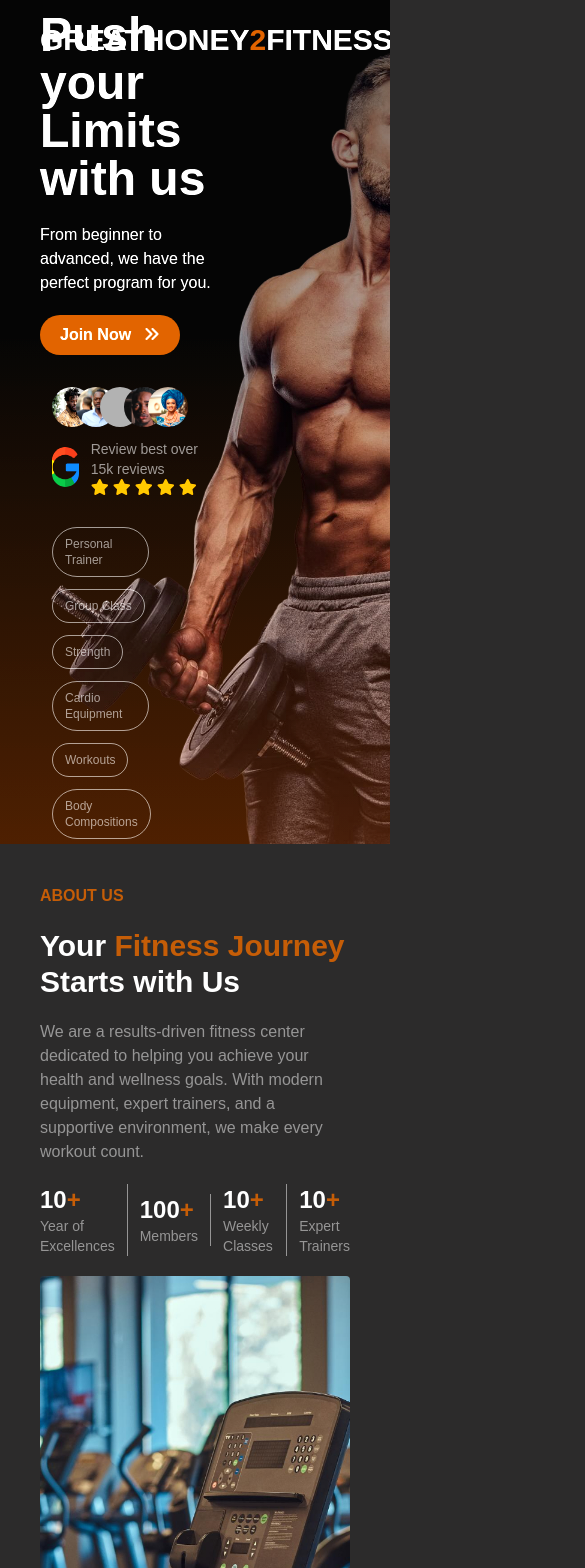
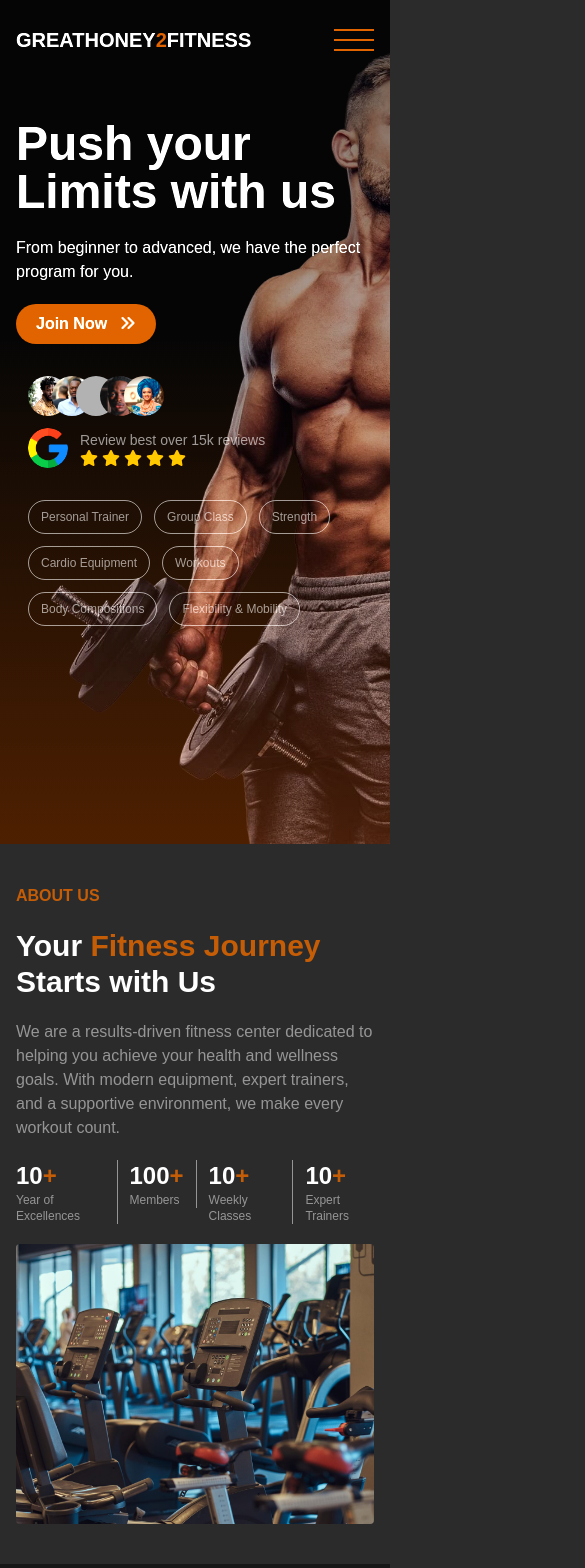
Before and after one commit to Osemensilas/gym01, a Next.js app: page / in a window 390 px wide. Shown: the top 1568 px of the page, 585 px wide, since content can reach past the window. Built offline with nearby package versions, Linux system fonts and the light colour scheme; grey boxes are pictures that could not be loaded.

Commit message:
New Commit

```diff
--- a/app/globals.css
+++ b/app/globals.css
@@ -16,6 +16,7 @@
   --color-grey: var(--grey);
 }
 
+html,
 body {
   height: max-content;
   width: 100vw;
@@ -87,3 +88,38 @@ body {
   background: var(--background);
   opacity: 0.4;
 }
+
+.ham-container{
+  position: relative;
+  z-index: 20;
+}
+
+.hamburger{
+  position: absolute;
+  top: 50%;
+  left: 50%;
+  transform: translate(-50%, -50%);
+  height: 2px;
+  width: 100%;
+  background: var(--primary);
+}
+
+.hamburger::after{
+  content: '';
+  position: absolute;
+  top: -10px;
+  left: 0;
+  height: 2px;
+  width: 100%;
+  background: var(--primary);
+}
+
+.hamburger::before{
+  content: '';
+  position: absolute;
+  top: 10px;
+  left: 0;
+  height: 2px;
+  width: 100%;
+  background: var(--primary);
+}
--- a/components/Footer.tsx
+++ b/components/Footer.tsx
@@ -5,11 +5,11 @@ import Link from 'next/link';
 const Footer = () => {
     return (
         <>
-        <footer className="h-max w-full bg-foreground px-10 py-10">
-            <div className="h-max w-full flex items-start justify-between">
-                <div className="h-max w-max flex flex-col gap-5">
+        <footer className="h-max w-full bg-foreground px-4 sm:px-10 py-10">
+            <div className="h-max w-full flex flex-col sm:flex-row items-start justify-between">
+                <div className="h-max w-full sm:w-max flex flex-col justify-center items-center gap-5">
                     <div className="h-max w-max">
-                        <div className="text-3xl text-accent font-bold">GREATHONEY<span className="text-primary">2</span>FITNESS</div>
+                        <div className="text-xl sm:text-3xl text-accent font-bold">GREATHONEY<span className="text-primary">2</span>FITNESS</div>
                     </div>
                     <div className="h-max w-max">
                         <ul className="hmax w-max flex items-center gap-4">
@@ -36,9 +36,8 @@ const Footer = () => {
                         </ul>
                     </div>
                 </div>
-                <div className="h-max w-max">
-                    <h3 className="text-xl font-bold text-header mb-3">Main Links</h3>
-                        <ul className="h-max w-max flex items-start gap-10">
+                <div className="h-max w-full sm:w-max my-5 sm:my-0">
+                    <ul className="h-max w-full sm:w-max flex items-center justify-center sm:items-start gap-3 sm:gap-10">
                         <li className="text-accent text-base hover:text-primary transition-colors duration-300">
                             <Link href={"/"}>Home</Link>
                         </li>
@@ -53,9 +52,9 @@ const Footer = () => {
                         </li>
                     </ul>
                 </div>
-                <div className="h-max w-max">
-                    <form action="/" onSubmit={(e) => e.preventDefault()} className="">
-                        <h2 className="text-xl font-bold text-accent mb-3">Subscribe to our newsletter</h2>
+                <div className="h-max w-full sm:w-max mb-5 sm:mb-0">
+                    <form action="/" onSubmit={(e) => e.preventDefault()} className="w-full sm:w-max">
+                        <h2 className="text-xl text-center sm:text-start font-bold text-accent mb-3">Subscribe to our newsletter</h2>
                         <div className="h-max">
                             <input type="email" placeholder="Enter your email" className="w-full text-accent px-4 py-2 rounded-md border border-grey text-sm" required />
                         </div>
--- a/components/Header.tsx
+++ b/components/Header.tsx
@@ -2,21 +2,35 @@
 
 import Link from 'next/link';
 import { usePathname } from 'next/navigation';
+import { useState } from 'react';
 
 const Header = () => {
 
     const pathname = usePathname();
 
+    const [openNav, setOpenNav] = useState(false);
+
+    const toggleNav = () => {
+        setOpenNav(!openNav);
+    }
+
     return(
         <>
-        <header className={`relative z-10 h-20 w-full flex items-center justify-between px-10
-            ${pathname === "/" ? "hidden" : ""}
+        <header className={`relative z-10 h-20 w-full flex sm:px-10
+            ${pathname === "/" ? "hidden" : "items-center justify-between"}
+            ${openNav ? "fixed h-screen top-0 left-0 px-0" : "px-4 items-center justify-between"}
             `}>
-            <div className="h-max w-max">
-                <div className="text-3xl text-accent font-bold">GREATHONEY<span className="text-primary">2</span>FITNESS</div>
+            <div className={`"h-max w-max
+                    ${openNav ? "hidden" : ""}
+                    `}>
+                <div className="text-xl sm:text-3xl text-accent font-bold">GREATHONEY<span className="text-primary">2</span>FITNESS</div>
             </div>
-            <div className="h-max w-max flex items-center gap-40">
-                <ul className="h-max w-max flex items-center gap-5">
+            <div className={`sm:w-max flex items-center gap-40
+                    ${openNav ? "flex-col w-4/5 bg-background h-screen" : "h-max hidden sm:flex"}
+                    `}>
+                <ul className={`h-max sm:flex gap-5
+                        ${openNav ? "flex flex-col w-full items-start  p-5" : "items-center hidden w-max"}
+                        `}>
                     <li className="h-max w-max flex flex-col gap-0.5">
                         <Link href="/" className={`font-semi-bold
                             ${pathname === "/" ? "text-primary" : "text-accent"}
@@ -50,9 +64,17 @@ const Header = () => {
                             `}></span>
                     </li>
                 </ul>
-                <div className="">
-                    <button className="cursor-pointer py-2 px-5 rounded-full bg-primary text-accent font-bold text-base">Free Trial</button>
+                <div className={`${openNav ? "w-full h-max flex px-5" : ""}`}>
+                    <button className={`cursor-pointer py-2 px-5 rounded-full bg-primary text-accent font-bold text-base
+                        ${openNav ? "w-full" : ""}
+                        `}>Free Trial</button>
                 </div>
+            </div>
+            <div onClick={toggleNav} className={`${openNav ? "w-1/5 h-screen bg-background/50" : "hidden"}`}></div>
+            <div onClick={toggleNav} className={`ham-container h-10 w-10 block sm:hidden
+                    ${openNav ? "hidden" : ""}
+                    `}>
+                <div className="hamburger"></div>
             </div>
         </header>
         </>
--- a/components/sections/AboutUs.tsx
+++ b/components/sections/AboutUs.tsx
@@ -3,29 +3,29 @@ import Image from 'next/image';
 const AboutUs = () => {
     return (
         <>
-        <section className="h-max w-full flex flex-col gap-5 px-10 py-10">
+        <section className="h-max w-full flex flex-col gap-5 px-4 sm:px-10 py-10">
             <h3 className="text-base text-primary font-bold">ABOUT US</h3>
             <h2 className="text-3xl text-accent font-bold">Your <span className="text-primary">Fitness Journey</span> Starts with Us</h2>
             <p className="text-accent/50 text-base">We are a results-driven fitness center dedicated to helping you achieve your health and wellness goals. With modern equipment, expert trainers, and a supportive environment, we make every workout count.</p>
-            <div className="h-max w-full flex items-center gap-3">
+            <div className="h-max w-full flex items-start sm:items-center gap-3">
                 <div className="h-max w-max border-r border-accent/50 pr-3">
                     <h3 className="text-2xl font-bold text-accent">10<span className="text-primary">+</span></h3>
-                    <p className="text-accent/50 text-sm">Year of Excellences</p>
+                    <p className="text-accent/50 text-xs sm:text-sm">Year of Excellences</p>
                 </div>
                 <div className="h-max w-max border-r border-accent/50 pr-3">
                     <h3 className="text-2xl font-bold text-accent">100<span className="text-primary">+</span></h3>
-                    <p className="text-accent/50 text-sm">Members</p>
+                    <p className="text-accent/50 text-xs sm:text-sm">Members</p>
                 </div>
                 <div className="h-max w-max border-r border-accent/50 pr-3">
                     <h3 className="text-2xl font-bold text-accent">10<span className="text-primary">+</span></h3>
-                    <p className="text-accent/50 text-sm">Weekly Classes</p>
+                    <p className="text-accent/50 text-xs sm:text-sm">Weekly Classes</p>
                 </div>
                 <div className="h-max w-max">
                     <h3 className="text-2xl font-bold text-accent">10<span className="text-primary">+</span></h3>
-                    <p className="text-accent/50 text-sm">Expert Trainers</p>
+                    <p className="text-accent/50 text-xs sm:text-sm">Expert Trainers</p>
                 </div>
             </div>
-            <div className="relative w-full h-150">
+            <div className="relative w-full h-70 sm:h-150">
                 <Image src="/images/about.jpg" alt="about image" fill className="object-cover rounded" />
             </div>
         </section>
--- a/components/sections/FinalCall.tsx
+++ b/components/sections/FinalCall.tsx
@@ -1,7 +1,7 @@
 const FinalCall = () => {
     return (
         <>
-        <section className="h-max w-full flex flex-col items-center justify-center gap-10 px-20 py-20 bg-background">
+        <section className="h-max w-full flex flex-col items-center justify-center gap-10 px-4 sm:px-20 py-20 bg-background">
             <h2 className="text-3xl text-accent font-bold">READY TO GROW?</h2>
             <p className="text-base text-accent text-center">Start your fitness journey today and take the first step toward a stronger, healthier, and more confident version of yourself. With the right guidance, modern training methods, and a supportive environment, you’ll build consistency, improve your performance, and achieve lasting results that go beyond the gym.</p>
             <button className="px-10 py-2 rounded-full cursor-pointer text-accent bg-primary" type="button" title="grow btn">Get Started</button>
--- a/components/sections/HeroHome.tsx
+++ b/components/sections/HeroHome.tsx
@@ -3,20 +3,35 @@
 import Image from 'next/image';
 import Link from 'next/link';
 import { usePathname } from 'next/navigation';
+import { useState } from 'react';
 
 const HeroHome = () => {
 
     const pathname = usePathname();
 
+    const [openNav, setOpenNav] = useState(false);
+
+    const toggleNav = () => {
+        setOpenNav(!openNav);
+    }
+
     return (
         <>
-        <section className="hero">
-            <header className={`relative z-10 h-20 w-full flex items-center justify-between px-10`}>
-                <div className="h-max w-max">
-                    <div className="text-3xl text-accent font-bold">GREATHONEY<span className="text-primary">2</span>FITNESS</div>
+        <section className="hero h-max w-screen">
+            <header className={`relative z-10 h-20 w-full sm:px-10 flex
+                ${openNav ? "fixed h-screen top-0 left-0 px-0" : "px-4 justify-between items-center"}
+                `}>
+                <div className={`"h-max w-max
+                    ${openNav ? "hidden" : ""}
+                    `}>
+                    <div className="text-xl sm:text-3xl text-accent font-bold">GREATHONEY<span className="text-primary">2</span>FITNESS</div>
                 </div>
-                <div className="h-max w-max flex items-center gap-40">
-                    <ul className="h-max w-max flex items-center gap-5">
+                <div className={`sm:w-max flex items-center gap-40
+                    ${openNav ? "flex-col w-4/5 bg-background h-screen" : "h-max hidden sm:flex"}
+                    `}>
+                    <ul className={`h-max sm:flex gap-5
+                        ${openNav ? "flex flex-col w-full items-start p-5" : "items-center hidden w-max"}
+                        `}>
                         <li className="h-max w-max flex flex-col gap-0.5">
                             <Link href="/" className={`font-semi-bold
                                 ${pathname === "/" ? "text-primary" : "text-accent"}
@@ -50,13 +65,21 @@ const HeroHome = () => {
                                 `}></span>
                         </li>
                     </ul>
-                    <div className="">
-                        <button className="cursor-pointer py-2 px-5 rounded-full bg-primary text-accent font-bold text-base">Free Trial</button>
+                    <div className={`${openNav ? "w-full h-max flex px-5" : ""}`}>
+                        <button className={`cursor-pointer py-2 px-5 rounded-full bg-primary text-accent font-bold text-base
+                            ${openNav ? "w-full" : ""}
+                            `}>Free Trial</button>
                     </div>
                 </div>
+                <div onClick={toggleNav} className={`${openNav ? "w-1/5 h-screen bg-background/50" : "hidden"}`}></div>
+                <div onClick={toggleNav} className={`ham-container h-10 w-10 block sm:hidden
+                    ${openNav ? "hidden" : ""}
+                    `}>
+                    <div className="hamburger"></div>
+                </div>
             </header>
-            <div className="h-[calc(100vh-80px)] w-full flex items-center justify-start px-10">
-                <div className="h-max w-[60%] z-10 relative flex flex-col gap-5">
+            <div className="h-max sm:h-[calc(100vh-80px)] w-full flex items-center justify-start px-4 sm:px-10 py-10">
+                <div className="h-max w-full sm:w-[60%] z-10 relative flex flex-col gap-5">
                     <h1 className="text-accent text-5xl font-bold">Push your Limits with us</h1>
                     <p className="text-accent text-base">From beginner to advanced, we have the perfect program for you.</p>
                     <div className="h-max w-full">
@@ -105,7 +128,7 @@ const HeroHome = () => {
                                 </div>
                             </div>
                         </div>
-                        <div className="h-max w-3/5 flex flex-wrap gap-3 mt-5">
+                        <div className="h-max w-full sm:w-3/5 flex flex-wrap gap-3 mt-5">
                             <span className="border border-accent/50 text-accent/50 text-xs py-2 px-3 rounded-full">Personal Trainer</span>
                             <span className="border border-accent/50 text-accent/50 text-xs py-2 px-3 rounded-full">Group Class</span>
                             <span className="border border-accent/50 text-accent/50 text-xs py-2 px-3 rounded-full">Strength</span>
--- a/components/sections/Plans.tsx
+++ b/components/sections/Plans.tsx
@@ -1,11 +1,11 @@
 const Plans = () => {
     return (
         <>
-        <section className="h-max w-full flex flex-col gap-5 px-10 py-10 bg-foreground">
+        <section className="h-max w-full flex flex-col gap-5 px-4 sm:px-10 py-10 bg-foreground">
             <h3 className="text-base text-primary font-bold">PAYMENT OPTIONS</h3>
             <h2 className="text-3xl text-accent font-bold">Flexible <span className="text-primary">Payment Options</span> for Everyone.</h2>
-            <div className="h-max w-full flex items-center justify-between gap-5 pt-5">
-                <div className="h-max w-[30%] bg-background rounded-xl p-5">
+            <div className="h-max w-full flex flex-col sm:flex-row items-center justify-between gap-5 pt-5">
+                <div className="h-max w-full sm:w-[30%] bg-background rounded-xl p-5">
                     <h3 className="text-xl text-center text-accent mb-5 font-bold">Daily Plan</h3>
                     <div className="h-max w-full flex items-end mb-5 gap-1">
                         <h3 className="text-xl text-accent font-bold">₦1000</h3>
@@ -29,7 +29,7 @@ const Plans = () => {
                     </div>
                     <button className="py-2 px-2 w-full bg-foreground rounded text-center text-accent text-base cursor-pointer" type="button" title="plan button">Get Started</button>
                 </div>
-                <div className="h-max w-[30%] bg-background rounded-xl p-5">
+                <div className="h-max w-full sm:w-[30%] bg-background rounded-xl p-5">
                     <h3 className="text-xl text-center text-accent mb-5 font-bold">Daily Plan</h3>
                     <div className="h-max w-full flex items-end mb-5 gap-1">
                         <h3 className="text-xl text-accent font-bold">₦6000</h3>
@@ -53,7 +53,7 @@ const Plans = () => {
                     </div>
                     <button className="py-2 px-2 w-full bg-foreground rounded text-center text-accent text-base cursor-pointer" type="button" title="plan button">Get Started</button>
                 </div>
-                <div className="choosen h-max w-[30%] bg-background rounded-xl p-5">
+                <div className="choosen h-max w-full sm:w-[30%] bg-background rounded-xl p-5">
                     <h3 className="relative z-10 text-xl text-center text-accent mb-5 font-bold">Daily Plan</h3>
                     <div className="relative z-10 h-max w-full flex items-end mb-5 gap-1">
                         <h3 className="text-xl text-accent font-bold">₦10,000</h3>
--- a/components/sections/Services.tsx
+++ b/components/sections/Services.tsx
@@ -1,23 +1,42 @@
+'use client';
+
 import Image from "next/image";
+import { useRef } from "react";
 
 const Services = () => {
+
+    const scrollRef = useRef<HTMLDivElement | null>(null);
+
+    const scrollLeft = () => {
+        scrollRef.current!.scrollBy({
+            left: -300,
+            behavior: "smooth",
+        });
+    };
+
+    const scrollRight = () => {
+        scrollRef.current!.scrollBy({
+            left: 300,
+            behavior: "smooth",
+        });
+    };
     return (
         <>
-        <section className="h-max w-full flex flex-col gap-5 px-10 py-10 bg-foreground">
+        <section className="h-max w-full flex flex-col gap-5 px-4 sm:px-10 py-10 bg-foreground">
             <h3 className="text-base text-primary font-bold">OUR SERVICES</h3>
             <h2 className="text-3xl text-accent font-bold">Unleash Your Potential <span className="text-primary">Premium Fitness Service</span> Designed Specifically for you.</h2>
-            <div className="h-max w-full flex justify-between items-center">
+            <div className="h-max w-full flex flex-col sm:flex-row justify-between items-center">
                 <p className="text-accent/50 text-base">Train in a motivating environment with modern equipment and expert guidance tailored to your goals. Whether you are building strength, losing weight, or improving endurance, we’re here to help you achieve real, lasting results.</p>
-                <div className="h-max w-2/5 flex justify-end items-center gap-5">
-                    <button title="nav btn" type="button" className="h-7 w-15 text-accent text-sm cursor-pointer flex items-center justify-center rounded-full bg-primary">
+                <div className="h-max w-full sm:w-2/5 hidden sm:flex justify-end items-center gap-5">
+                    <button title="nav btn" onClick={scrollLeft} type="button" className="h-7 w-15 text-accent text-sm cursor-pointer flex items-center justify-center rounded-full bg-primary">
                         <i className="fa-solid fa-chevron-left"></i>
                     </button>
-                    <button title="nav btn" type="button" className="h-7 w-15 text-accent text-sm cursor-pointer flex items-center justify-center rounded-full bg-primary">
+                    <button title="nav btn" onClick={scrollRight} type="button" className="h-7 w-15 text-accent text-sm cursor-pointer flex items-center justify-center rounded-full bg-primary">
                         <i className="fa-solid fa-chevron-right"></i>
                     </button>
                 </div>
             </div>
-            <div className="h-max w-full overflow-x-hidden">
+            <div ref={scrollRef} className="h-max w-full overflow-x-auto sm:overflow-hidden scroll-smooth">
                 <div className="h-60 w-max flex items-center gap-5">
                     <a href="#" target="_blank" className="group dark-bg relative p-4 h-50 w-50 transform transition duration-500 hover:scale-105 flex items-end">
                         <div className="absolute top-0 left-0 h-full w-full">
```
Also changed, not shown: components/sections/Preference.tsx (+8 -8 lines). Lines whose indentation alone changed are shown as unchanged.
